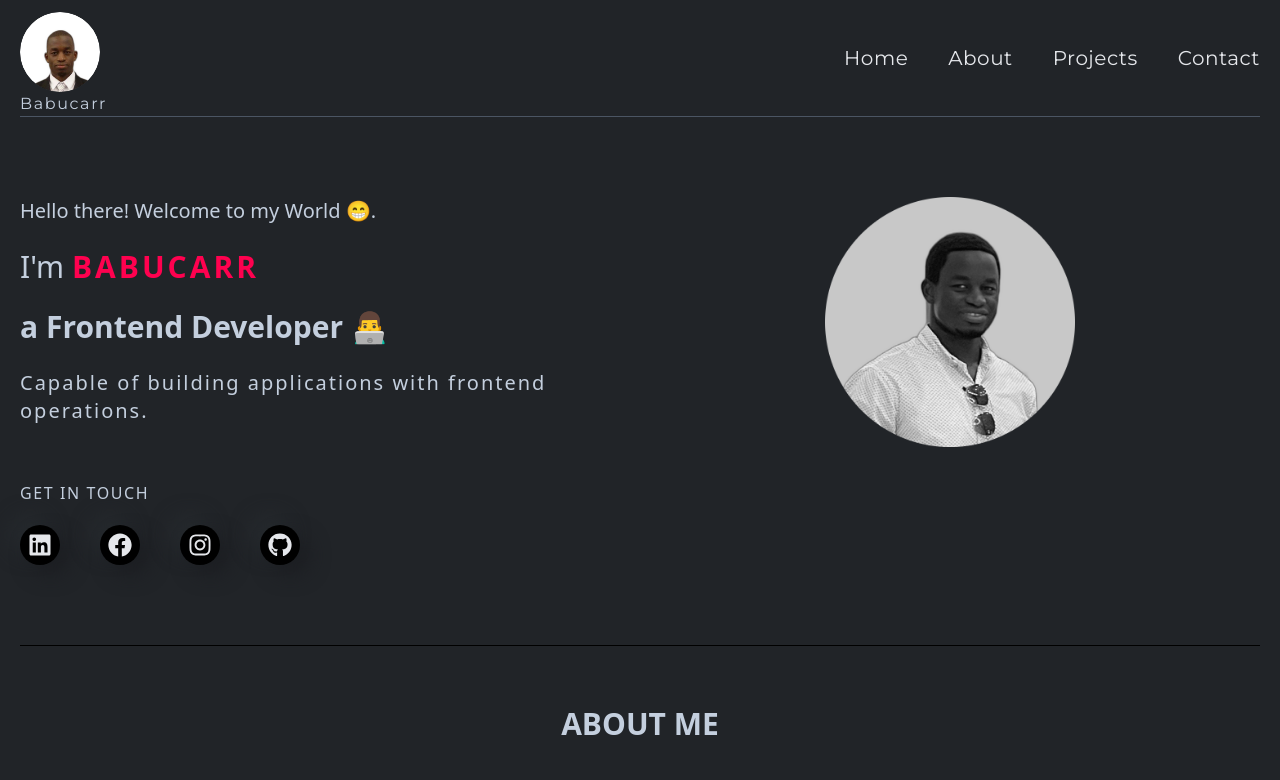
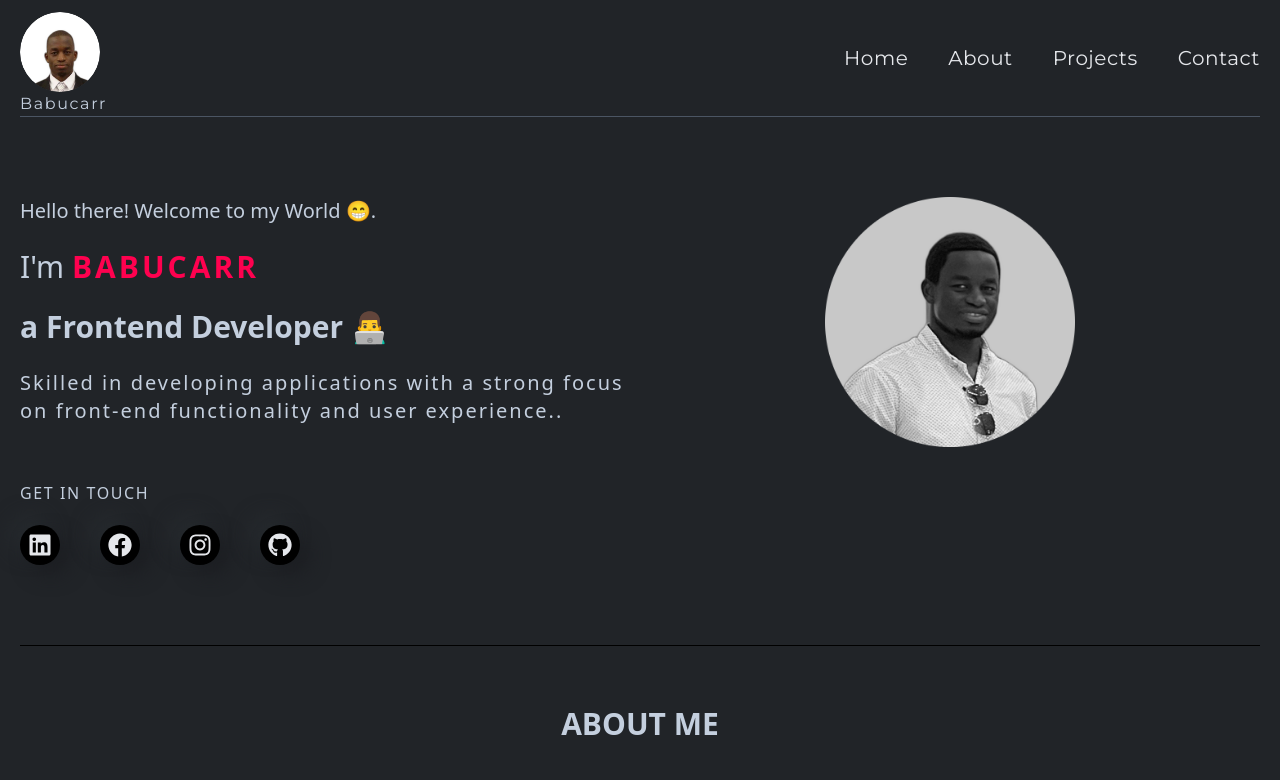
Before and after one commit to Babucarr-Badjie/Personal-Portfolio, a React (Create React App) app: page / in a window 1280 px wide. Shown: the top 780 px of the page. Built offline with nearby package versions, Linux system fonts and the light colour scheme.

Commit message:
home page updated

```diff
--- a/src/pages/home/Home.js
+++ b/src/pages/home/Home.js
@@ -11,7 +11,7 @@ export default function Home() {
     ],
     loop: true,
     typeSpeed: 80,
-    deleteSpped: 50,
+    deleteSpeed: 50,
     delaySpeed: 1500,
   });
   return (
@@ -41,7 +41,8 @@ export default function Home() {
             a <span>{textContent}</span>
           </h2>
           <p className="leading-9 tracking-widest text-md largerTablet:text-xl ">
-            Capable of building applications with frontend operations.
+            Skilled in developing applications with a strong focus on front-end
+            functionality and user experience..
           </p>
         </div>
         <div>
```
